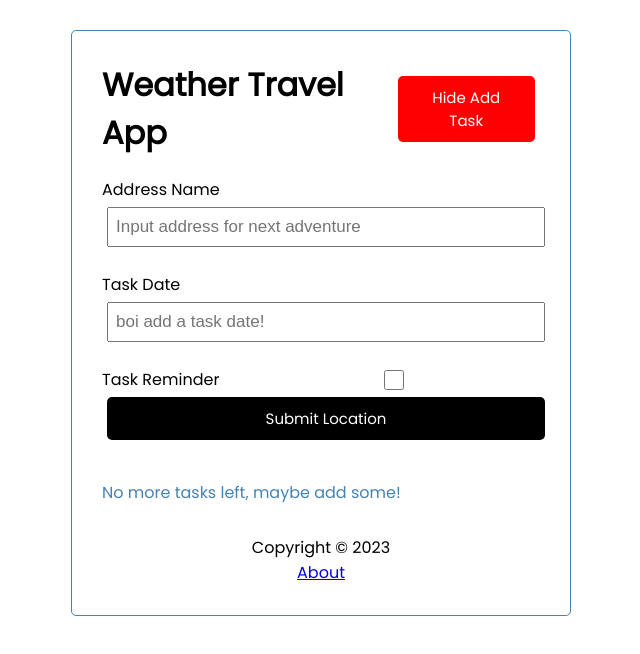
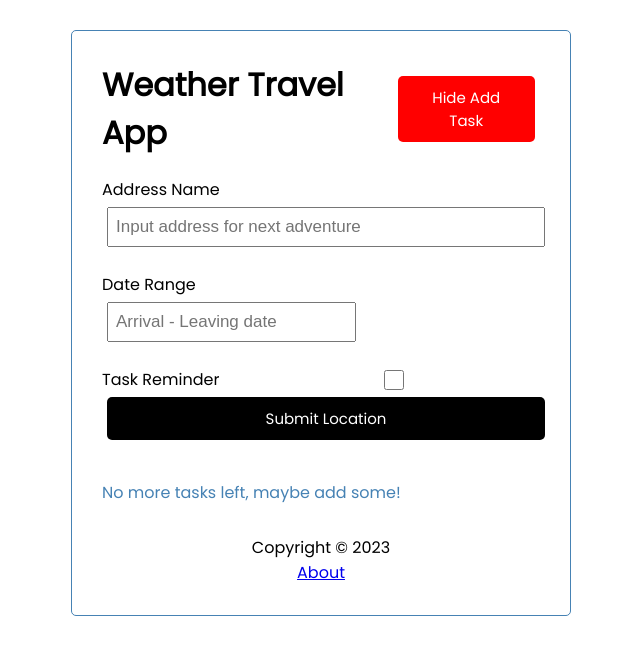
Before and after one commit to YugenFox/weather-travel-app, a React (Create React App) app: page / in a window 1280 px wide. Both pictures are taken after a click on the button "Add Task". Shown: the top 654 px of the page, without its empty margins (319-959 px from the left). Built offline with nearby package versions, Linux system fonts and the light colour scheme.

Commit message:
Date range added as well as index in relation to current date
For later use in task rendering of weather data

```diff
--- a/package.json
+++ b/package.json
@@ -8,6 +8,7 @@
     "@testing-library/user-event": "^13.5.0",
     "opencage-api-client": "^1.0.1",
     "react": "^18.2.0",
+    "react-datepicker": "^4.15.0",
     "react-dom": "^18.2.0",
     "react-icons": "^4.7.1",
     "react-router-dom": "^6.7.0",
--- a/src/components/AddTasks.js
+++ b/src/components/AddTasks.js
@@ -1,11 +1,61 @@
-import { useState } from "react";
+import { useState, useEffect } from "react";
+import DatePicker from "react-datepicker";
+import "react-datepicker/dist/react-datepicker.css";
 
 const AddTasks = ({ addTask }) => {
   const [formData, setFormData] = useState({
     address: "",
-    date: "",
+    startDate: null,
+    endDate: null,
+    startDateIndex: null,
+    endDateIndex: null,
     reminder: false,
   });
+
+  const today = new Date();
+  //weather api only goes 16 days in the future
+  //will use start date and end date to loop through only the parts of the next 16 days of data the user selects
+  const minDate = today;
+  const maxDate = new Date();
+  maxDate.setDate(today.getDate() + 16);
+
+  //logs the date range
+  useEffect(() => {
+    console.log(
+      "dateRange",
+      `Start: ${formData.startDate} - End: ${formData.endDate}  STARTINDEX: ${formData.startDateIndex} - ENDINDEX: ${formData.endDateIndex}`
+    );
+  }, [formData.startDate, formData.endDate]);
+
+  const handleDateChange = (update) => {
+    const today = new Date();
+    const startDate = update[0];
+    const endDate = update[1];
+
+    if (startDate && endDate) {
+      const startDay = startDate.getDate();
+      const endDay = endDate.getDate();
+      const daysFromTodayToStart = startDay - today.getDate();
+      const daysFromTodayToEnd = endDay - today.getDate();
+      //using 0 as fallback incase the date is negative or before today somehow
+      const startDateIndex = Math.max(daysFromTodayToStart, 0);
+      const endDateIndex = Math.max(daysFromTodayToEnd, 0);
+
+      setFormData({
+        ...formData,
+        startDate: update[0],
+        endDate: update[1],
+        startDateIndex: startDateIndex,
+        endDateIndex: endDateIndex,
+      });
+    } else {
+      setFormData({
+        ...formData,
+        startDate: update[0],
+        endDate: update[1],
+      });
+    }
+  };
 
   const handleInputChange = (event) => {
     // another way to do much of below
@@ -75,6 +125,8 @@ const AddTasks = ({ addTask }) => {
 
     //get weather data from open-meteo.com - no api key required - 10,000 limit requests per day
     let weatherData = {}; //will be used in addTask and task component for rendering weather data
+    //need start and end days added
+    //right now is for only 1 day span
     const weatherAPI = `https://api.open-meteo.com/v1/forecast?latitude=${geoCoordinates.lat}&longitude=${geoCoordinates.lng}&hourly=temperature_2m&daily=temperature_2m_max,temperature_2m_min,sunrise,sunset,precipitation_probability_max&windspeed_unit=mph&precipitation_unit=inch&timezone=auto&forecast_days=1`;
     try {
       const response = await fetch(weatherAPI);
@@ -83,7 +135,7 @@ const AddTasks = ({ addTask }) => {
       }
       const data = await response.json();
       weatherData = data;
-      console.log('weatherData: ', weatherData)
+      console.log("weatherData: ", weatherData);
     } catch (error) {
       console.error(error);
     }
@@ -117,7 +169,7 @@ const AddTasks = ({ addTask }) => {
           name="address"
         />
       </div>
-      <div className="form-control">
+      {/* <div className="form-control">
         <label>Task Date</label>
         <input
           type="text"
@@ -125,6 +177,19 @@ const AddTasks = ({ addTask }) => {
           value={formData.date}
           onChange={handleInputChange}
           name="date"
+        />
+      </div> */}
+      <div className="form-control">
+        <label>Date Range</label>
+        <DatePicker
+          selectsRange={true}
+          startDate={formData.startDate}
+          endDate={formData.endDate}
+          onChange={handleDateChange}
+          isClearable={true}
+          minDate={minDate}
+          maxDate={maxDate}
+          placeholderText="Arrival - Leaving date"
         />
       </div>
       <div className="form-control-check">
```
Also changed, not shown: 1 other file (tests, documents, lock files or other folders).
